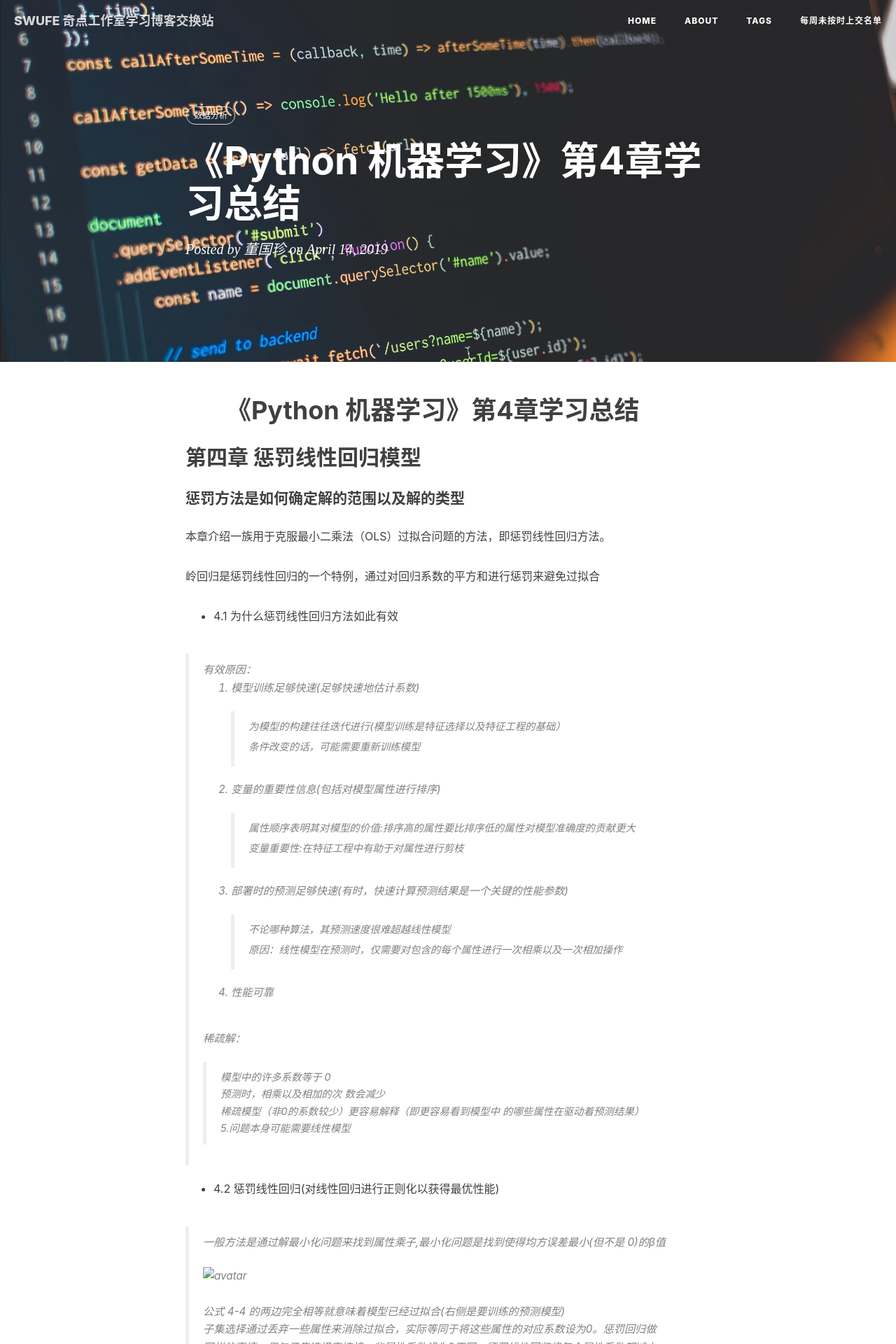
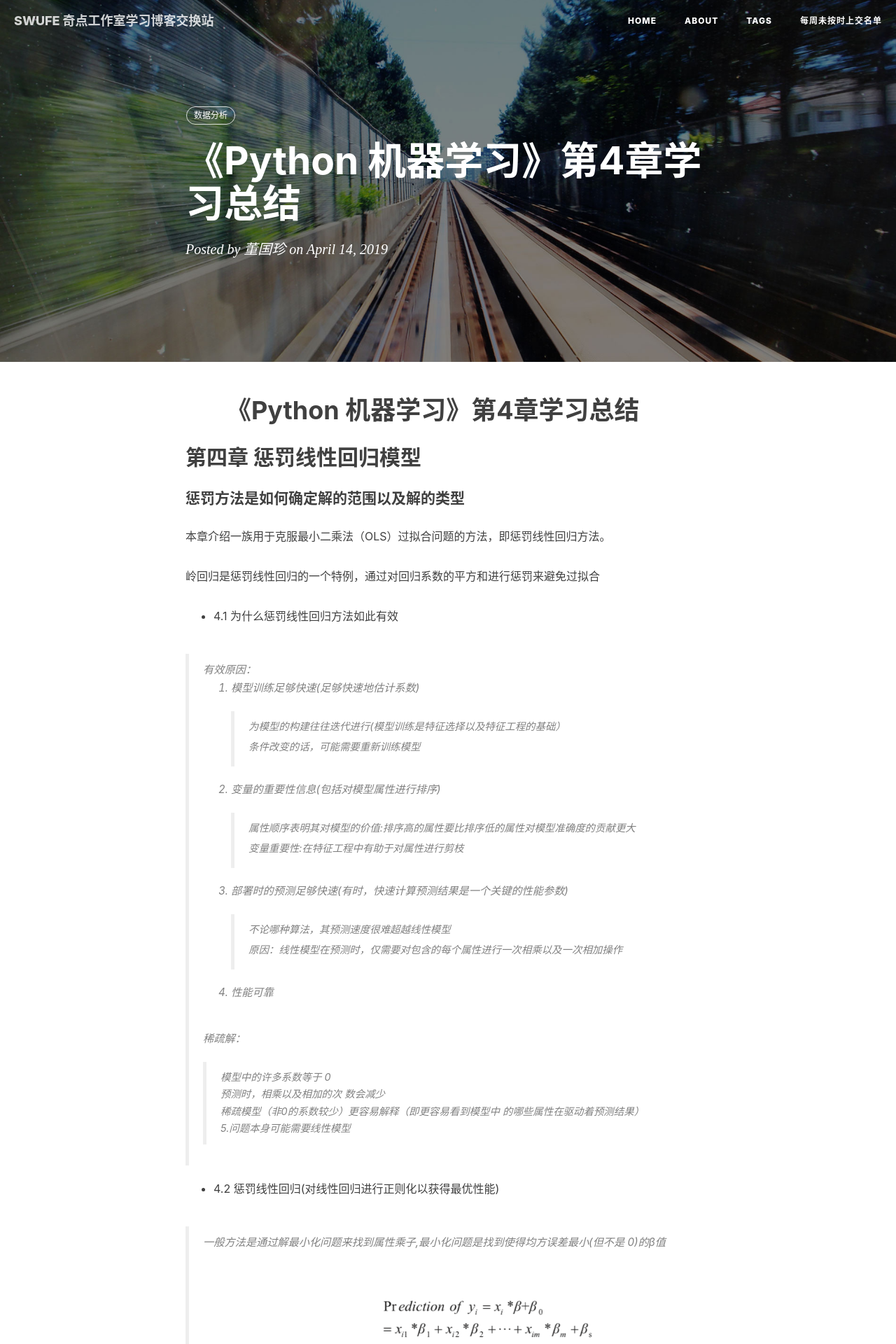
Before and after one commit to wjy990706/Blog-Share, a Jekyll site: the page built from _posts/2019-04-14-《Python机器学习》第4章学习总结.md, in a window 1280 px wide. Shown: the top 1920 px of the page at 70% size. Built offline with Jekyll 4.4.1, drawn with Linux system fonts in a browser that asks for light colours; nearby versions of some CDN libraries; comment, search, counter and statistics services are not loaded.

Commit message:
Update 2019-04-14-《Python机器学习》第4章学习总结.md

```diff
--- a/_posts/2019-04-14-《Python机器学习》第4章学习总结.md
+++ b/_posts/2019-04-14-《Python机器学习》第4章学习总结.md
@@ -3,7 +3,7 @@ layout:     post
 title:      "《Python 机器学习》第4章学习总结"
 date:       2019-04-14
 author:     "董国珍"
-header-img: "img/1904/01/Hivol/bg.png"
+header-img: "img/post-bg-2015.jpg"
 tags:
     - 数据分析
 ---
@@ -61,7 +61,7 @@ tags:
 
 > 一般方法是通过解最小化问题来找到属性乘子,最小化问题是找到使得均方误差最小(但不是 0)的β值
 >
-> ![avatar](/Blog-share/img/1903/04/Doris/4.1.png)
+> ![avatar](/Blog-Share/img/1904/02/Doris/4.1.png)
 >
 > 公式 4-4 的两边完全相等就意味着模型已经过拟合(右侧是要训练的预测模型)
 >
@@ -86,9 +86,9 @@ tags:
 > 对比LARS算法与前向逐步回归算法
 > > 前向逐步回归算法：
 > >
-> > ![avatar](/Blog-share/img/1903/04/Doris/4.2.png)
+> > ![avatar](/Blog-Share/img/1904/02/Doris/4.2.png)
 > >
-> > ![avatar](/Blog-share/img/1903/04/Doris/4.3.png)
+> > ![avatar](/Blog-Share/img/1904/02/Doris/4.3.png)
 > >
 > > 差异：LARS 在引入新属性时只是部分引入，引入属性过程并非不可逆
 > >
```
